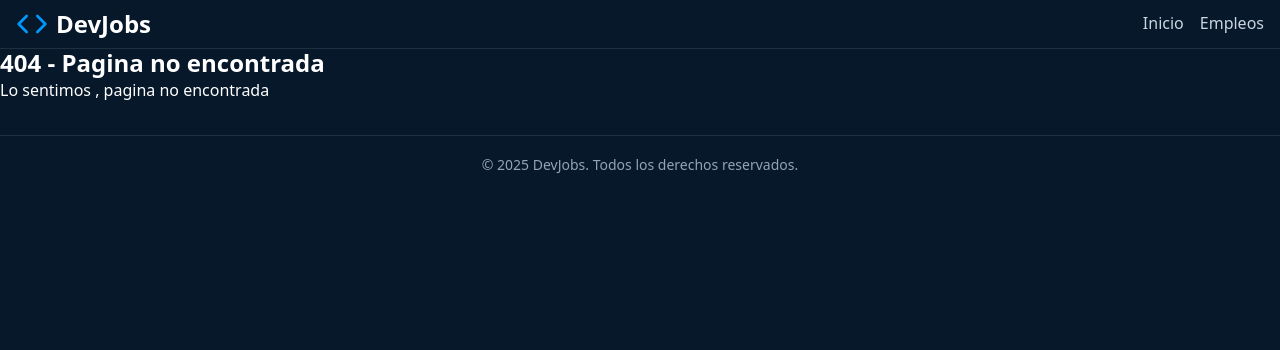
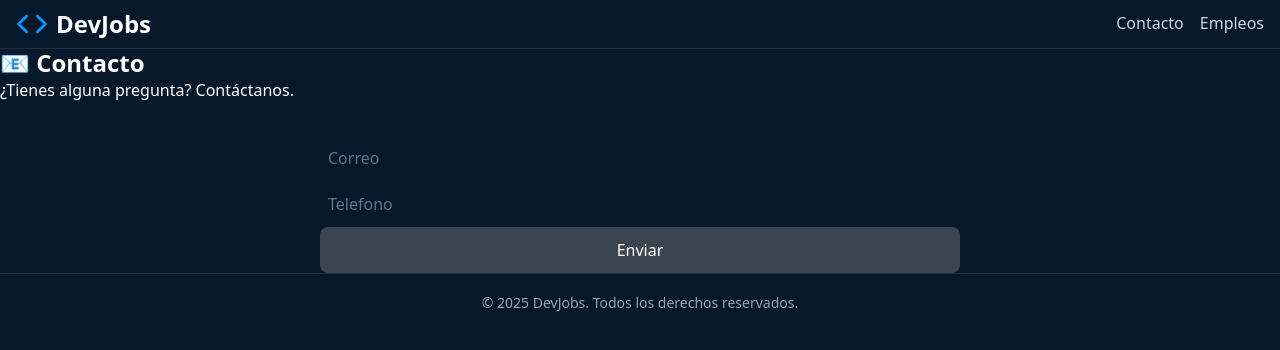
Before and after one commit to ju4ndrc/vite-react-proyect-practice, a React (Vite) app in the folder reaVite-Practice/: page /contact in a window 1280 px wide. Before the commit this address had no page. Shown: the top 350 px of the page. Built offline with nearby package versions, Linux system fonts and the light colour scheme.

Commit message:
[+]Adding route, for cahnge app routes, validation forms in contact

```diff
--- a/reaVite-Practice/src/App.jsx
+++ b/reaVite-Practice/src/App.jsx
@@ -2,29 +2,27 @@
 
 import Header from './components/Header.jsx'
 import Footer from './components/Footer.jsx'
+import Contact from './components/pages/Contact.jsx'
 import { useEffect, useState } from 'react'
 import HomePage from './components/pages/Home.jsx'
 import SearchPage from './components/pages/Search.jsx'
 import NotFoundPage from './components/pages/404.jsx'
 import useRouter from './hooks/useRouter.jsx'
+import Route from './components/Route.jsx'
 
 function App() {
 
-  const {currentPath} = useRouter()
 
-  let page = <NotFoundPage/>
-  if(currentPath === '/'){
-    page = <HomePage/>
-  }else if(currentPath === '/search'){
-    page = <SearchPage/>
-  }
+
 
 
   return (
     <>
     <Header/>
 
-    {page}
+    <Route path='/' component={HomePage}/>
+    <Route path='/search' component={SearchPage}/>
+    <Route path='/contact' component={Contact} />
 
     <Footer/>
 
--- a/reaVite-Practice/src/components/Header.jsx
+++ b/reaVite-Practice/src/components/Header.jsx
@@ -13,8 +13,8 @@ function Header(){
     </h1>
 </Link>
     <nav>
-      <a href="">
-        Inicio
+      <a href="/contact">
+        Contacto
       </a>
       <Link href="/search">Empleos</Link>
     </nav>
--- /dev/null
+++ b/reaVite-Practice/src/components/Route.jsx
@@ -0,0 +1,10 @@
+import useRouter from "../hooks/useRouter";
+
+export default function ({path, component:Component}){
+
+    const {currentPath} = useRouter()
+
+    if (currentPath !== path) return null
+
+    return <Component/>
+}
--- a/reaVite-Practice/src/components/SearchFormSection.jsx
+++ b/reaVite-Practice/src/components/SearchFormSection.jsx
@@ -1,14 +1,7 @@
 import { useId, useState } from "react"
 
-export default function SearchFormSection({onSearch, onTextFilter, onReset}){
-  const idText = useId()
-  const idTechnology = useId()
-  const idLocation = useId()
-  const idExperienceLevel = useId()
-
-  const [focusedField, setFocusedField] = useState(null)
-
-
+const useSearchForm = ({idTechnology, idLocation , idExperienceLevel ,onSearch, onTextFilter }) =>{
+  const [searchText, setSearchText] = useState("")
   const handleSubmit = (event) => {
     event.preventDefault()
 
@@ -33,6 +26,28 @@ export default function SearchFormSection({onSearch, onTextFilter, onReset}){
     document.querySelector('#empleos-search-form').reset()
     onReset()
   }
+  return {
+    searchText,
+    handleSubmit,
+    handleTextChange,
+    hanldeReset
+  }
+}
+
+export default function SearchFormSection({onSearch, onTextFilter, onReset}){
+  const idText = useId()
+  const idTechnology = useId()
+  const idLocation = useId()
+  const idExperienceLevel = useId()
+
+  const [focusedField, setFocusedField] = useState(null)
+    const {
+    handleSubmit,
+    handleTextChange,
+    hanldeReset
+    } = useSearchForm({idTechnology,idLocation,idExperienceLevel,onSearch,onTextFilter})
+
+
     return(
             <section className="jobs-search">
       <h1>Encuentra tu próximo trabajo</h1>
--- /dev/null
+++ b/reaVite-Practice/src/components/pages/Contact.jsx
@@ -0,0 +1,42 @@
+import { useState } from 'react'
+import styles from './Contact.module.css'
+
+
+
+export default function Contact(){
+    const [focusedField, setFocusedField] = useState(null)
+    return(
+    <main>
+      <h1>📧 Contacto</h1>
+      <p>¿Tienes alguna pregunta? Contáctanos.</p>
+
+        <form  action="">
+            <input
+            required
+            onFocus={()=>setFocusedField('email')}
+            onBlur={()=>setFocusedField(null)}
+             name='email'
+              className={focusedField === 'email'? 'input-focused':''}
+               type="text"
+                placeholder="Correo" />
+                {focusedField === 'email'&& (
+                    <small className={styles.miniMessage}>Introduzca un correo valido</small>
+                )}
+            <input
+            required
+            onFocus={()=>setFocusedField('phone')}
+            onBlur={()=>setFocusedField(null)}
+             name='phone'
+              className={focusedField === 'phone'? 'input-focused':''}
+               type="text"
+                placeholder="Telefono" />
+                {focusedField === 'phone' && (
+                    <small className={styles.miniMessage}>Introduzca un formato valido: +57 300 123 4567</small>
+                )}
+
+            <button >Enviar</button>
+        </form>
+
+    </main>
+    )
+}
--- /dev/null
+++ b/reaVite-Practice/src/components/pages/Contact.module.css
@@ -0,0 +1,14 @@
+form{
+    display: flex;
+    flex-direction: column;
+}
+input{
+    border-bottom:solid 1rem white;
+}
+.inputFocused {
+  border-color: #4f46e5 !important;
+  outline: 2px solid #4f46e5;
+}
+.miniMessage{
+    color: chartreuse;
+}
```
